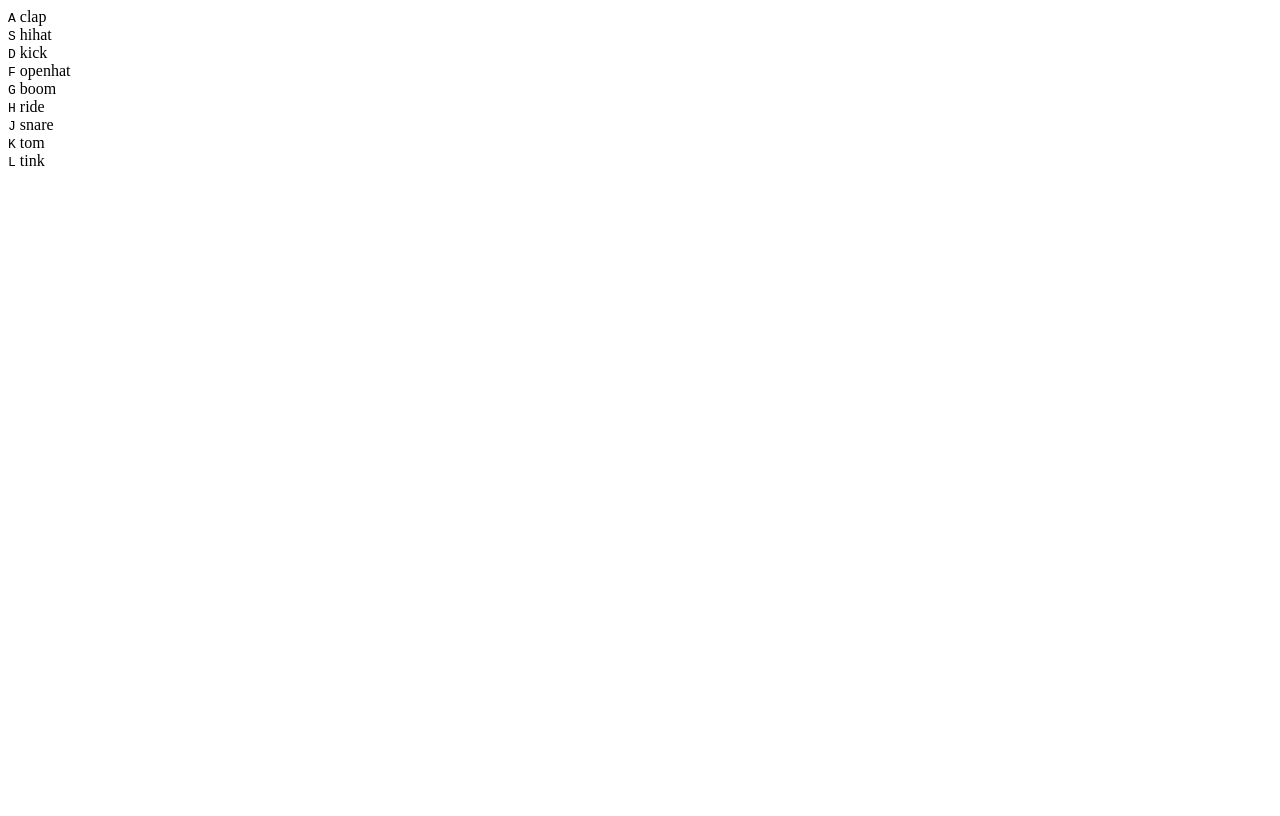
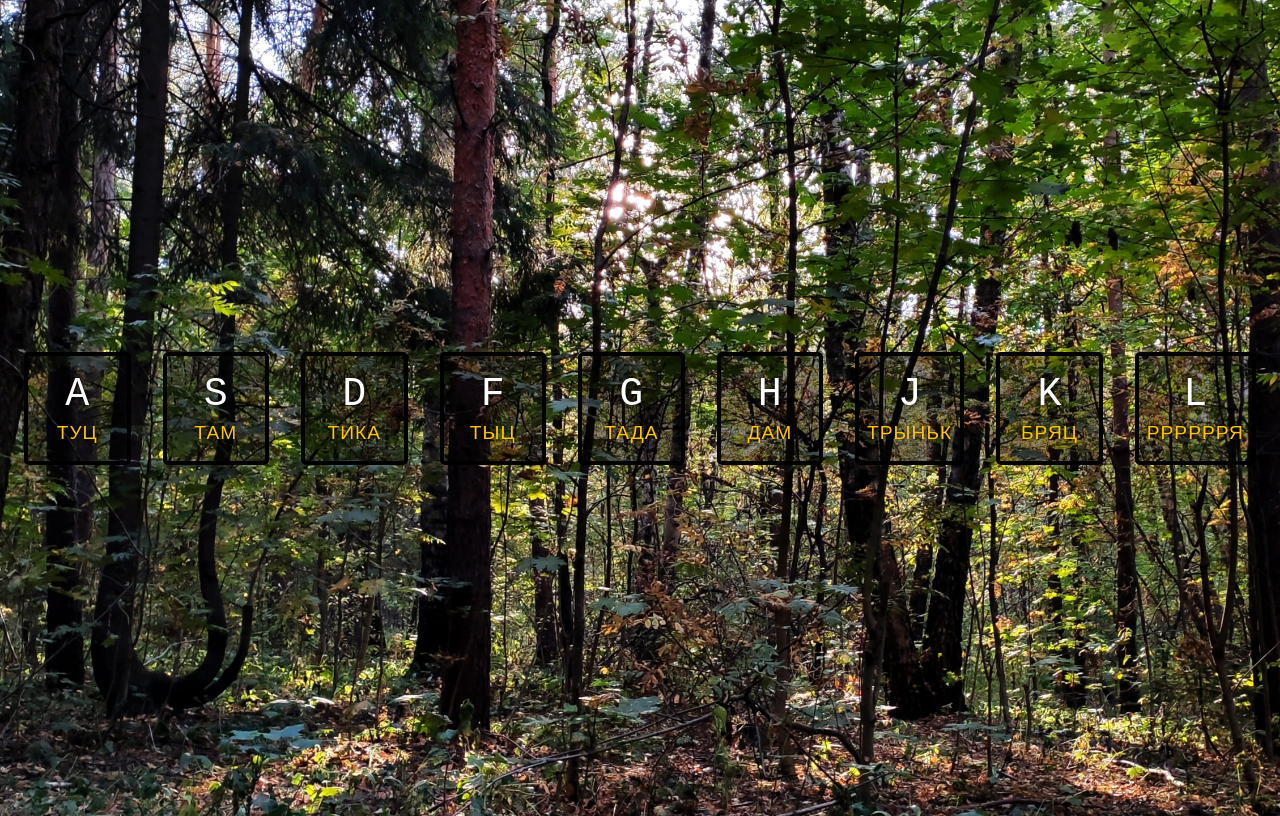
Before and after one commit to se8un/JS-Drum-Kit, a plain HTML site: page index.html in a window 1280 px wide. Drawn offline with Linux system fonts and the light colour scheme.

Commit message:
writed code in main.js, add sounds and img

```diff
--- a/index.html
+++ b/index.html
@@ -10,41 +10,52 @@
     <div class="keys">
       <div data-key="65" class="key">
         <kbd>A</kbd>
-        <span class="sound">clap</span>
+        <span class="sound">туц</span>
       </div>
       <div data-key="83" class="key">
         <kbd>S</kbd>
-        <span class="sound">hihat</span>
+        <span class="sound">там</span>
       </div>
       <div data-key="68" class="key">
         <kbd>D</kbd>
-        <span class="sound">kick</span>
+        <span class="sound">тика</span>
       </div>
       <div data-key="70" class="key">
         <kbd>F</kbd>
-        <span class="sound">openhat</span>
+        <span class="sound">тыц</span>
       </div>
       <div data-key="71" class="key">
         <kbd>G</kbd>
-        <span class="sound">boom</span>
+        <span class="sound">тада</span>
       </div>
       <div data-key="72" class="key">
         <kbd>H</kbd>
-        <span class="sound">ride</span>
+        <span class="sound">дам</span>
       </div>
       <div data-key="74" class="key">
         <kbd>J</kbd>
-        <span class="sound">snare</span>
+        <span class="sound">трыньк</span>
       </div>
       <div data-key="75" class="key">
         <kbd>K</kbd>
-        <span class="sound">tom</span>
+        <span class="sound">бряц</span>
       </div>
       <div data-key="76" class="key">
         <kbd>L</kbd>
-        <span class="sound">tink</span>
+        <span class="sound">рррррря</span>
       </div>
     </div>
+
+    <audio data-key="65" src="./sounds/1.wav"></audio>
+    <audio data-key="83" src="./sounds/2.wav"></audio>
+    <audio data-key="68" src="./sounds/3.wav"></audio>
+    <audio data-key="70" src="./sounds/4.wav"></audio>
+    <audio data-key="71" src="./sounds/5.wav"></audio>
+    <audio data-key="72" src="./sounds/6.wav"></audio>
+    <audio data-key="74" src="./sounds/7.wav"></audio>
+    <audio data-key="75" src="./sounds/8.wav"></audio>
+    <audio data-key="76" src="./sounds/9.wav"></audio>
+
     <script src="./main.js"></script>
   </body>
 </html>
--- a/main.js
+++ b/main.js
@@ -0,0 +1,12 @@
+window.addEventListener('keydown', (e) => {
+  console.log(e);
+  //FIXME: e.keyCode устареть посмотреть альтернативу
+  const audio = document.querySelector(`audio[data-key="${e.keyCode}"]`);
+  const key = document.querySelector(`.key[data-key="${e.keyCode}"]`);
+  if (!audio) return;
+  audio.currentTime = 0;
+  audio.play();
+  key.classList.add('playing');
+});
+
+//TODO: - прикрутить 3д фон с моего сайта и сделать чтобы он зацикленно кружился
--- a/style.css
+++ b/style.css
@@ -0,0 +1,49 @@
+.keys {
+  display: flex;
+  flex: 1;
+  min-height: 100vh;
+  align-items: center;
+  justify-content: center;
+}
+body {
+  text-align: center;
+  background: url('./img/forest.jpg');
+  background-size: cover;
+  overflow: hidden;
+}
+
+html {
+  font-family: sans-serif;
+}
+
+.key {
+  border: 4px solid black;
+  border-radius: 5px;
+  margin: 1rem;
+  font-size: 1.5rem;
+  padding: 1rem 0.5rem;
+  transition: all 0.09s ease;
+  width: 100px;
+  text-align: center;
+  color: white;
+  background: rgba(0, 0, 0, 0.4);
+  text-shadow: 0 0 5px black;
+}
+
+.playing {
+  transform: scale(1.1);
+  border-color: #ffc600;
+  box-shadow: 0 0 10px #ffc600;
+}
+
+kbd {
+  display: block;
+  font-size: 40px;
+}
+
+.sound {
+  font-size: 1.2rem;
+  text-transform: uppercase;
+  letter-spacing: 1px;
+  color: #ffc600;
+}
```
Also changed, not shown: img/forest.jpg (added), 11 other files.
